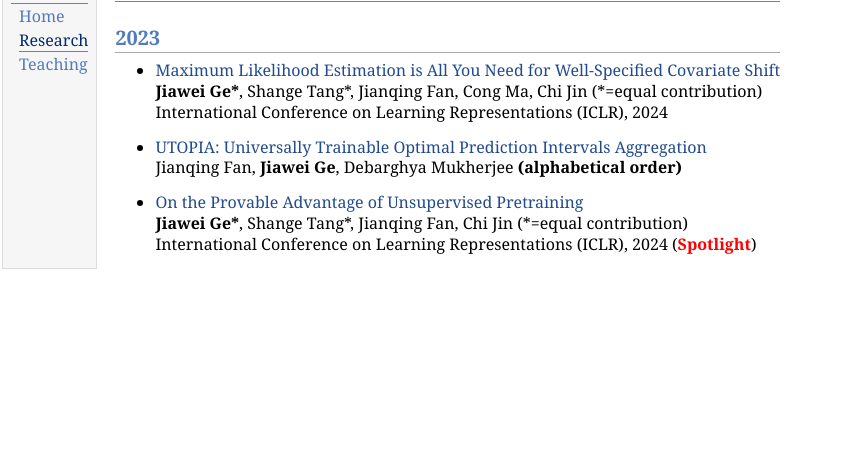
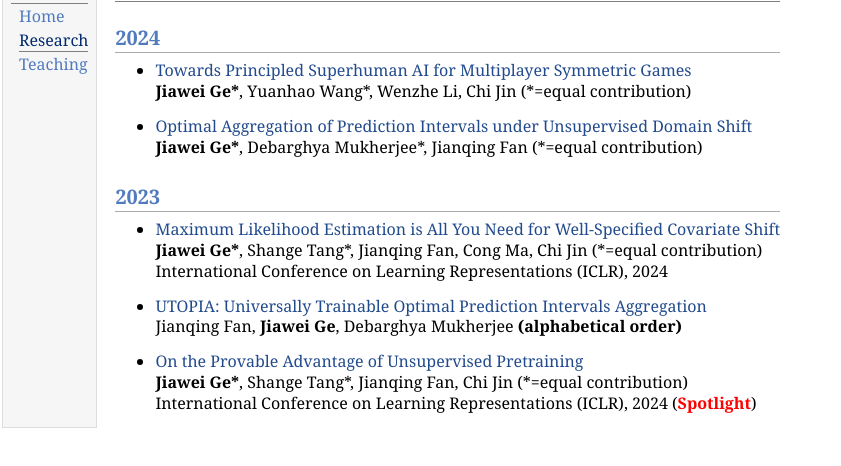
Before and after one commit to JiaweiGe0416/JiaweiGe0416.github.io, a plain HTML site: page research.html in a window 1280 px wide. Shown: the part 48-514 px from the top of the page, without its empty margins (0-841 px from the left). Drawn offline with Linux system fonts and the light colour scheme.

Commit message:
research update

```diff
--- a/research.html
+++ b/research.html
@@ -20,6 +20,17 @@
 <div id="toptitle">
 <h1>Research</h1>
 </div>
+<h2>2024</h2>
+<ul>
+<li><p><a href="https://arxiv.org/abs/2406.04201">Towards Principled Superhuman AI for Multiplayer Symmetric Games</a><br />
+<b>Jiawei Ge*</b>, Yuanhao Wang*, Wenzhe Li, Chi Jin (*=equal contribution)<br /></p>
+</li>
+</ul>
+<ul>
+<li><p><a href="https://arxiv.org/abs/2405.10302">Optimal Aggregation of Prediction Intervals under Unsupervised Domain Shift</a><br />
+<b>Jiawei Ge*</b>, Debarghya Mukherjee*, Jianqing Fan (*=equal contribution)<br /></p>
+</li>
+</ul>
 <h2>2023</h2>
 <ul>
 <li><p><a href="https://arxiv.org/abs/2311.15961">Maximum Likelihood Estimation is All You Need for Well-Specified Covariate Shift</a><br />
```
Also changed, not shown: 1 other file.
